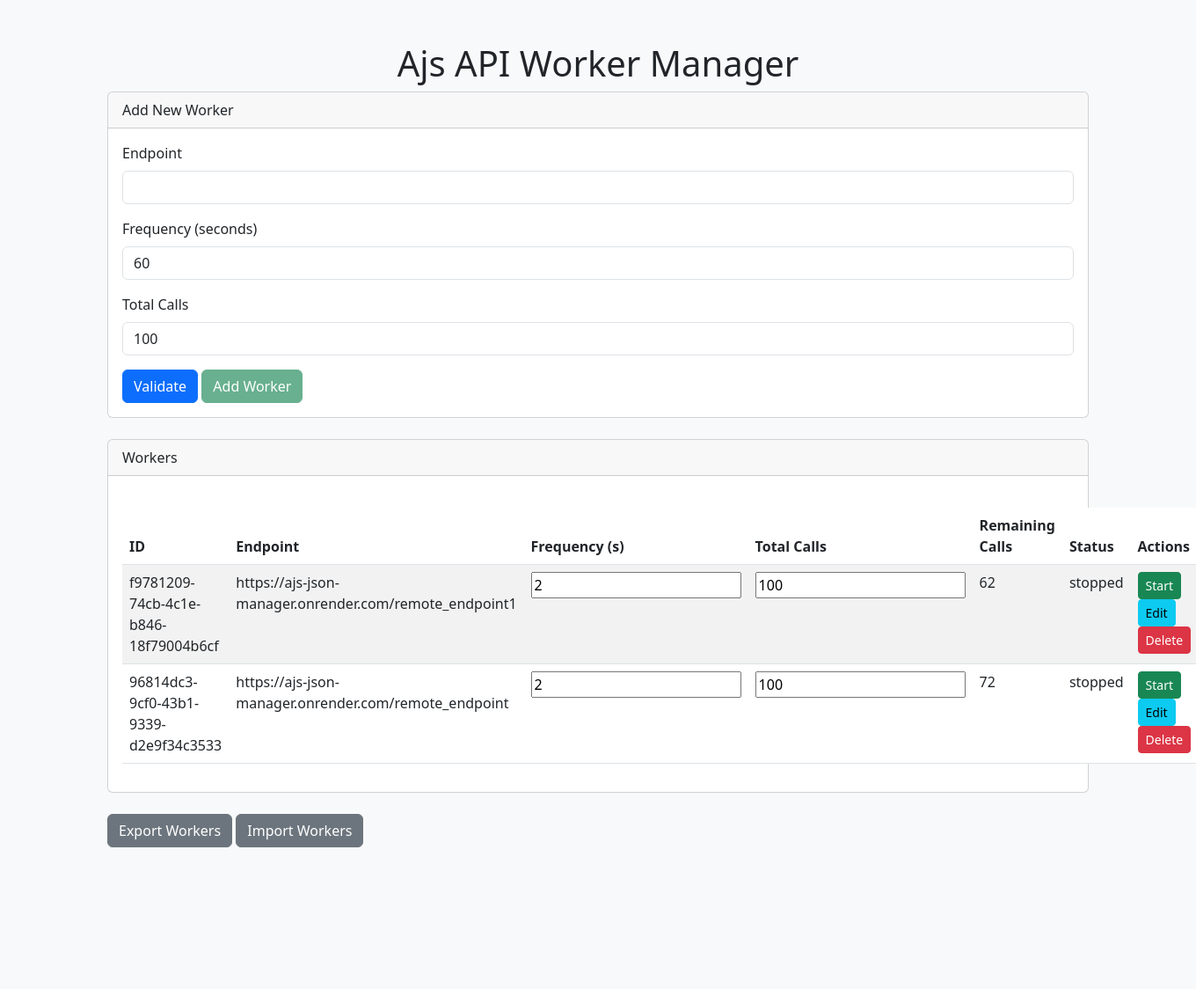
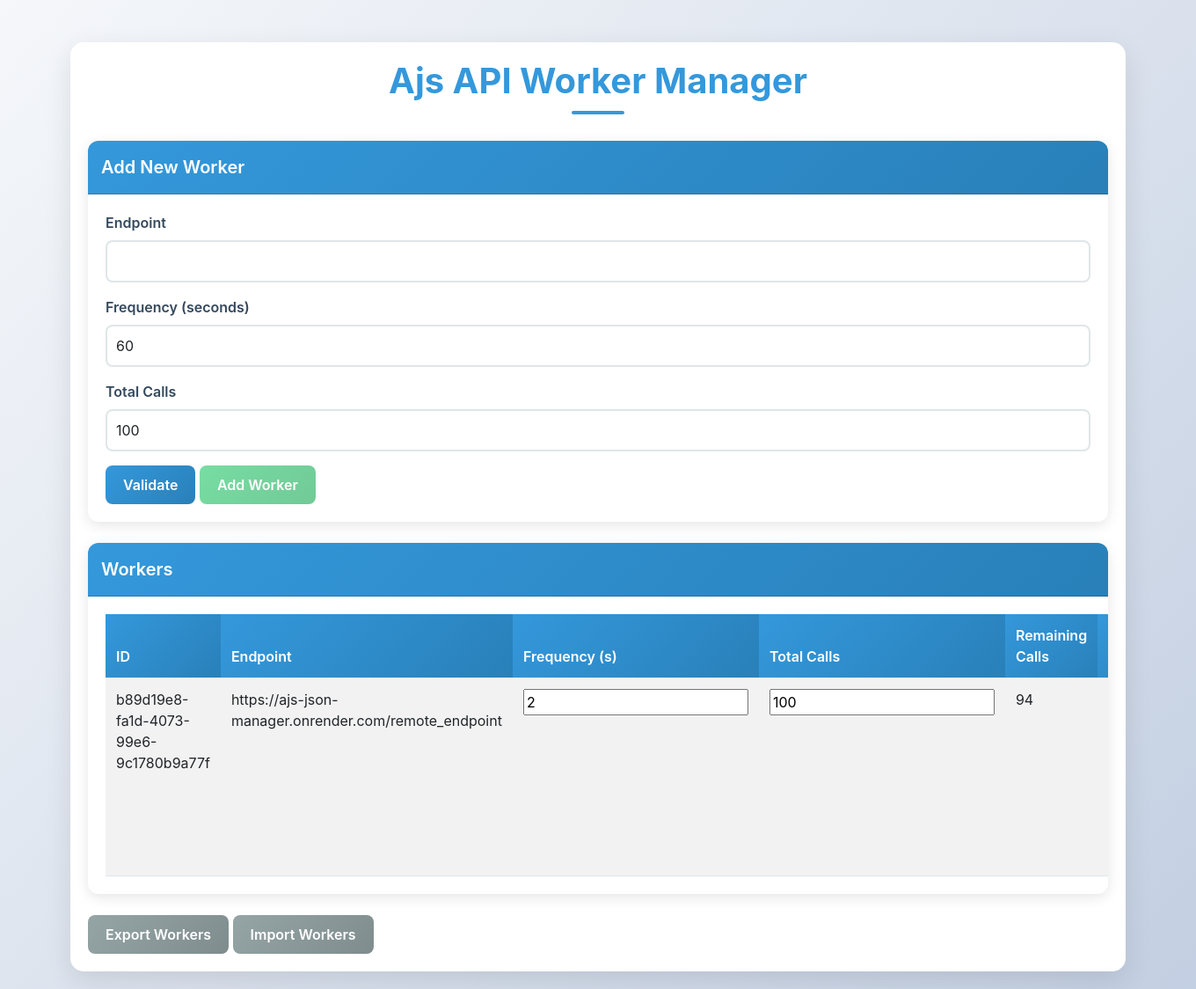
Before and after one commit to kamedaappk/api-worker-manager, a Flask app: page / in a window 1360 px wide. Shown: the whole page at 88% size. Before the commit the page ends 963 px from the top, so only its background shows below. Run offline with Flask 3, Linux system fonts and the light colour scheme; some libraries are stand-ins or nearby versions.

Commit message:
+ UI improvements + Download functinalities for responses

```diff
--- a/app.py
+++ b/app.py
@@ -1,4 +1,4 @@
-from flask import Flask, request, jsonify, send_file, render_template
+from flask import Flask, request, jsonify, send_file, render_template, after_this_request
 import json
 import os
 import uuid
@@ -49,6 +49,17 @@ def worker_task(worker_id, endpoint, frequency, total_calls):
         # Make the API call
         try:
             response = requests.get(endpoint)
+            timestamp = time.strftime("%Y-%m-%d %H:%M:%S")  # Current timestamp
+            response_data = {
+                "timestamp": timestamp,
+                "status_code": response.status_code,
+                "response": response.text,  # Save the response content
+            }
+
+            # Save the response to the worker's data
+            worker["responses"].append(response_data)
+            save_worker(worker)
+
             if response.status_code == 200:
                 print(f"Worker {worker_id}: Call successful")
             else:
@@ -62,6 +73,39 @@ def worker_task(worker_id, endpoint, frequency, total_calls):
 
         # Sleep for the specified frequency
         time.sleep(frequency)
+
+@app.route("/workers/<worker_id>/responses", methods=["GET"])
+def get_worker_responses(worker_id):
+    worker = load_worker(worker_id)
+    if not worker:
+        return jsonify({"error": "Worker not found"}), 404
+
+    return jsonify({"responses": worker.get("responses", [])})
+
+
+@app.route("/workers/<worker_id>/responses/download", methods=["GET"])
+def download_worker_responses(worker_id):
+    worker = load_worker(worker_id)
+    if not worker:
+        return jsonify({"error": "Worker not found"}), 404
+
+    # Create a temporary file to store the responses
+    responses_file = os.path.join(WORKERS_DIR, f"responses_{worker_id}.json")
+    with open(responses_file, "w") as file:
+        json.dump(worker.get("responses", []), file, indent=4)
+
+    # Delete the file after sending it
+    @after_this_request
+    def remove_file(response):
+        try:
+            os.remove(responses_file)
+        except Exception as e:
+            print(f"Error deleting file: {e}")
+        return response
+
+    # Send the file as a downloadable response
+    return send_file(responses_file, as_attachment=True, download_name=f"responses_{worker_id}.json")
+
 
 # Serve the main UI
 @app.route("/")
@@ -106,6 +150,7 @@ def add_worker():
         "remaining_calls": int(data.get("total_calls", 100)),  # Ensure remaining_calls is an integer
         "is_valid": validate_endpoint(endpoint),
         "status": "stopped",  # Default status: stopped
+        "responses": [],  # New field to store API responses
     }
     save_worker(worker)
     return jsonify(worker), 201
--- a/static/script.js
+++ b/static/script.js
@@ -12,8 +12,8 @@ function loadWorkers() {
                     row.innerHTML = `
                         <td>${worker.id}</td>
                         <td>${worker.endpoint}</td>
-                        <td><input type="number" value="${worker.frequency}" ${worker.status === "running" ? "disabled" : ""} onchange="updateWorker('${worker.id}', 'frequency', this.value)"></td>
-                        <td><input type="number" value="${worker.total_calls}" ${worker.status === "running" ? "disabled" : ""} onchange="updateWorker('${worker.id}', 'total_calls', this.value)"></td>
+                        <td><input readonly type="number" value="${worker.frequency}" ${worker.status === "running" ? "disabled" : ""} onchange="updateWorker('${worker.id}', 'frequency', this.value)"></td>
+                        <td><input readonly type="number" value="${worker.total_calls}" ${worker.status === "running" ? "disabled" : ""} onchange="updateWorker('${worker.id}', 'total_calls', this.value)"></td>
                         <td>${worker.remaining_calls}</td>
                         <td>${worker.status}</td>
                         <td>
@@ -22,6 +22,7 @@ function loadWorkers() {
                             </button>
                             <button class="btn btn-info btn-sm" ${worker.status === "running" ? "disabled" : ""} onclick="openEditModal('${worker.id}', '${worker.endpoint}', ${worker.frequency}, ${worker.total_calls})">Edit</button>
                             <button class="btn btn-danger btn-sm" ${worker.status === "running" ? "disabled" : ""} onclick="deleteWorker('${worker.id}')">Delete</button>
+                            <button class="btn btn-secondary btn-sm" ${worker.status === "running" ? "disabled" : ""} onclick="viewResponses('${worker.id}')">View Responses</button>
                         </td>
                     `;
                     tableBody.appendChild(row);
@@ -140,5 +141,28 @@ function deleteWorker(workerId) {
             });
     }
 }
+
+function viewResponses(workerId) {
+    fetch(`/workers/${workerId}/responses`)
+        .then((response) => response.json())
+        .then((data) => {
+            const responsesContent = document.getElementById("responses-content");
+            responsesContent.textContent = JSON.stringify(data.responses, null, 2);  // Pretty-print JSON
+
+            // Update the download button's onclick event
+            const downloadButton = document.querySelector("#viewResponsesModal .btn-primary");
+            downloadButton.setAttribute("onclick", `downloadResponses('${workerId}')`);
+
+            // Show the modal
+            new bootstrap.Modal(document.getElementById("viewResponsesModal")).show();
+        })
+        .catch((error) => {
+            console.error("Error fetching responses:", error);
+        });
+}
+
+function downloadResponses(workerId) {
+    window.location.href = `/workers/${workerId}/responses/download`;
+}
 // Load workers on page load
 loadWorkers();
--- a/static/styles.css
+++ b/static/styles.css
@@ -1,11 +1,235 @@
+/* General Styles */
 body {
-    background-color: #f8f9fa;
+    font-family: 'Inter', sans-serif;
+    background: linear-gradient(135deg, #f5f7fa, #c3cfe2);
+    color: #2c3e50;
+    margin: 0;
+    padding: 0;
+    min-height: 100vh;
+    display: flex;
+    justify-content: center;
+    align-items: center;
 }
 
-.card {
-    margin-bottom: 20px;
+.container {
+    max-width: 1200px;
+    width: 100%;
+    padding: 20px;
+    background: white;
+    border-radius: 15px;
+    box-shadow: 0 10px 30px rgba(0, 0, 0, 0.1);
+    margin: 20px;
 }
 
+h1 {
+    font-size: 2.5rem;
+    font-weight: 700;
+    color: #3498db;
+    text-align: center;
+    margin-bottom: 30px;
+    position: relative;
+}
+
+h1::after {
+    content: '';
+    display: block;
+    width: 60px;
+    height: 4px;
+    background: #3498db;
+    margin: 10px auto 0;
+    border-radius: 2px;
+}
+
+/* Card Styles */
+.card {
+    border: none;
+    border-radius: 12px;
+    overflow: hidden;
+    background: white;
+    box-shadow: 0 4px 15px rgba(0, 0, 0, 0.1);
+    transition: transform 0.3s ease, box-shadow 0.3s ease;
+}
+
+.card:hover {
+    transform: translateY(-5px);
+    box-shadow: 0 8px 25px rgba(0, 0, 0, 0.15);
+}
+
+.card-header {
+    background: linear-gradient(135deg, #3498db, #2980b9);
+    color: white;
+    font-size: 1.25rem;
+    font-weight: 600;
+    padding: 15px;
+    border-radius: 12px 12px 0 0;
+}
+
+.card-body {
+    padding: 20px;
+}
+
+/* Form Styles */
+.form-label {
+    font-weight: 600;
+    color: #34495e;
+    margin-bottom: 8px;
+}
+
+.form-control {
+    border: 2px solid #dfe6e9;
+    border-radius: 8px;
+    padding: 10px;
+    font-size: 1rem;
+    transition: border-color 0.3s ease, box-shadow 0.3s ease;
+}
+
+.form-control:focus {
+    border-color: #3498db;
+    box-shadow: 0 0 8px rgba(52, 152, 219, 0.3);
+    outline: none;
+}
+
+/* Button Styles */
+.btn {
+    border: none;
+    border-radius: 8px;
+    padding: 10px 20px;
+    font-size: 1rem;
+    font-weight: 600;
+    cursor: pointer;
+    transition: background-color 0.3s ease, transform 0.2s ease;
+}
+
+.btn-primary {
+    background: linear-gradient(135deg, #3498db, #2980b9);
+    color: white;
+}
+
+.btn-primary:hover {
+    background: linear-gradient(135deg, #2980b9, #3498db);
+    transform: scale(1.05);
+}
+
+.btn-success {
+    background: linear-gradient(135deg, #2ecc71, #27ae60);
+    color: white;
+}
+
+.btn-success:hover {
+    background: linear-gradient(135deg, #27ae60, #2ecc71);
+    transform: scale(1.05);
+}
+
+.btn-secondary {
+    background: linear-gradient(135deg, #95a5a6, #7f8c8d);
+    color: white;
+}
+
+.btn-secondary:hover {
+    background: linear-gradient(135deg, #7f8c8d, #95a5a6);
+    transform: scale(1.05);
+}
+
+/* Table Styles */
 .table {
-    margin-top: 20px;
+    width: 100%;
+    border-collapse: collapse;
+    margin-bottom: 0;
 }
+
+.table th, .table td {
+    padding: 12px;
+    text-align: left;
+    border-bottom: 1px solid #dfe6e9;
+}
+
+.table th {
+    background: linear-gradient(135deg, #3498db, #2980b9);
+    color: white;
+    font-weight: 600;
+}
+
+.table-striped tbody tr:nth-of-type(odd) {
+    background-color: rgba(52, 152, 219, 0.05);
+}
+
+.table-striped tbody tr:hover {
+    background-color: rgba(52, 152, 219, 0.1);
+    transition: background-color 0.3s ease;
+}
+
+/* Modal Styles */
+.modal-content {
+    border: none;
+    border-radius: 12px;
+    box-shadow: 0 10px 30px rgba(0, 0, 0, 0.2);
+}
+
+.modal-header {
+    background: linear-gradient(135deg, #3498db, #2980b9);
+    color: white;
+    border-radius: 12px 12px 0 0;
+    padding: 15px;
+}
+
+.modal-title {
+    font-size: 1.5rem;
+    font-weight: 600;
+}
+
+.modal-body {
+    padding: 20px;
+}
+
+.modal-footer {
+    border-top: 1px solid #dfe6e9;
+    padding: 15px;
+}
+
+/* Preformatted Text Styles */
+pre {
+    background: #2c3e50;
+    color: #ecf0f1;
+    border-radius: 8px;
+    padding: 15px;
+    overflow-x: auto;
+    font-size: 0.9rem;
+    line-height: 1.5;
+    font-family: 'Courier New', monospace;
+}
+
+/* Animations */
+@keyframes fadeIn {
+    from {
+        opacity: 0;
+        transform: translateY(10px);
+    }
+    to {
+        opacity: 1;
+        transform: translateY(0);
+    }
+}
+
+.card, .table, .modal-content {
+    animation: fadeIn 0.5s ease-in-out;
+}
+
+/* Responsive Design */
+@media (max-width: 768px) {
+    h1 {
+        font-size: 2rem;
+    }
+
+    .card-header {
+        font-size: 1rem;
+    }
+
+    .btn {
+        width: 100%;
+        margin-bottom: 10px;
+    }
+
+    .table th, .table td {
+        padding: 8px;
+    }
+}
--- a/templates/index.html
+++ b/templates/index.html
@@ -52,6 +52,7 @@
                         </tr>
                     </thead>
                     <tbody>
+
                         <!-- Workers will be populated here -->
                     </tbody>
                 </table>
@@ -101,5 +102,24 @@
 
     <script src="https://cdn.jsdelivr.net/npm/bootstrap@5.3.0/dist/js/bootstrap.bundle.min.js"></script>
     <script src="{{ url_for('static', filename='script.js') }}"></script>
+
+    <!-- View Responses Modal -->
+<div class="modal fade" id="viewResponsesModal" tabindex="-1" aria-labelledby="viewResponsesModalLabel" aria-hidden="true">
+    <div class="modal-dialog modal-lg">
+        <div class="modal-content">
+            <div class="modal-header">
+                <h5 class="modal-title" id="viewResponsesModalLabel">Worker Responses</h5>
+                <button type="button" class="btn-close" data-bs-dismiss="modal" aria-label="Close"></button>
+            </div>
+            <div class="modal-body">
+                <pre id="responses-content"></pre>
+            </div>
+            <div class="modal-footer">
+                <button type="button" class="btn btn-secondary" data-bs-dismiss="modal">Close</button>
+                <button type="button" class="btn btn-primary" onclick="downloadResponses('${workerId}')">Download Responses</button>
+            </div>
+        </div>
+    </div>
+</div>
 </body>
 </html>
--- a/workers/worker_96814dc3-9cf0-43b1-9339-d2e9f34c3533.json
+++ /dev/null
@@ -1,9 +0,0 @@
-{
-    "id": "96814dc3-9cf0-43b1-9339-d2e9f34c3533",
-    "endpoint": "https://ajs-json-manager.onrender.com/remote_endpoint",
-    "frequency": "2",
-    "total_calls": 100,
-    "remaining_calls": 72,
-    "is_valid": true,
-    "status": "stopped"
-}
--- a/workers/worker_f9781209-74cb-4c1e-b846-18f79004b6cf.json
+++ /dev/null
@@ -1,9 +0,0 @@
-{
-    "id": "f9781209-74cb-4c1e-b846-18f79004b6cf",
-    "endpoint": "https://ajs-json-manager.onrender.com/remote_endpoint1",
-    "frequency": 2,
-    "total_calls": 100,
-    "remaining_calls": 62,
-    "is_valid": true,
-    "status": "stopped"
-}
```
Also changed, not shown: workers/responses_b89d19e8-fa1d-4073-99e6-9c1780b9a77f.json (added, +27 -0 lines), workers/worker_b89d19e8-fa1d-4073-99e6-9c1780b9a77f.json (added, +41 -0 lines).
